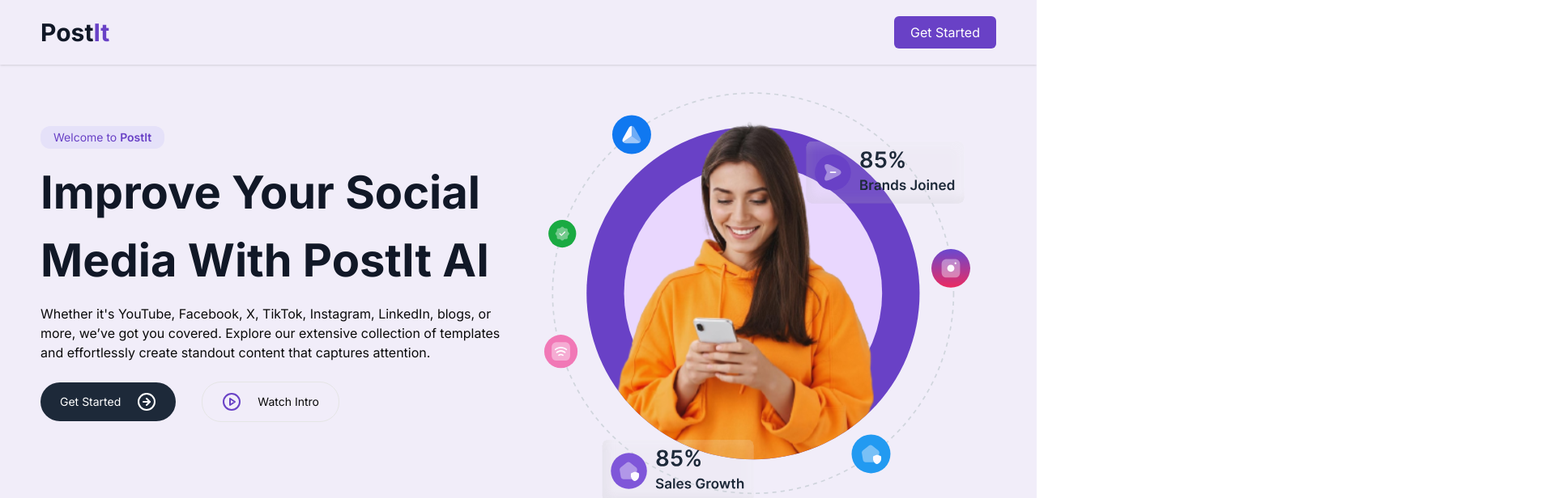
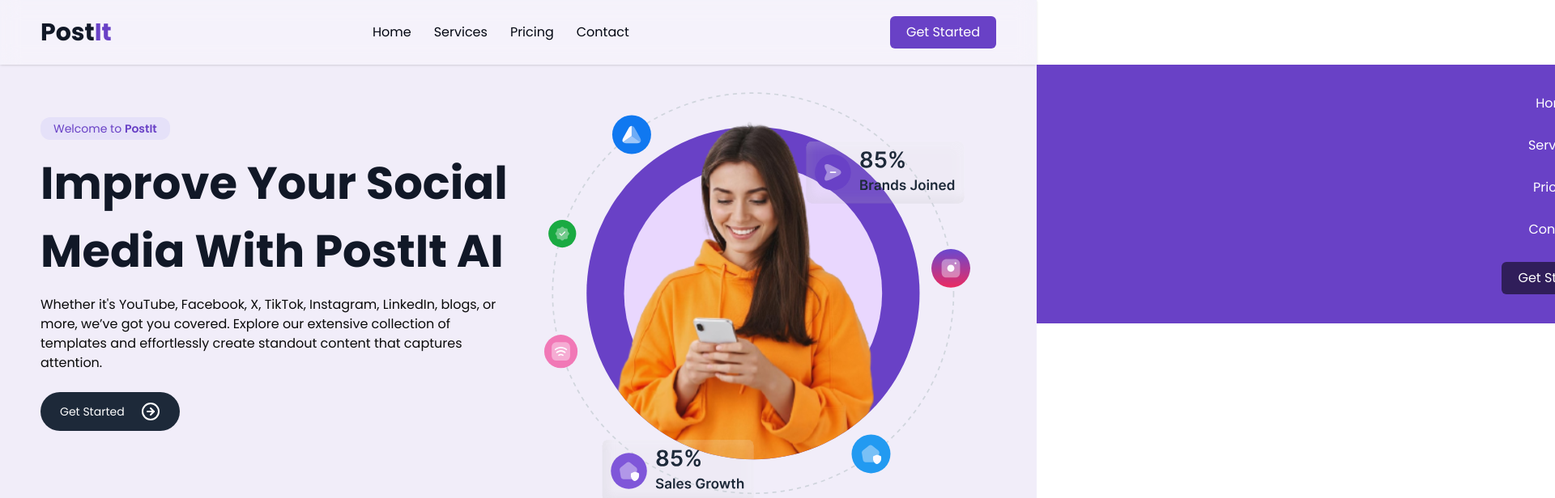
Before and after one commit to JabulaniUsen/post-it, a Next.js app: page / in a window 1280 px wide. Shown: the top 616 px of the page at 81% size, 1920 px wide, since content can reach past the window. Built offline with nearby package versions, Linux system fonts and the light colour scheme.

Commit message:
FIXING DESIGN ISSUE

```diff
--- a/app/dashboard/_components/SideNav.tsx
+++ b/app/dashboard/_components/SideNav.tsx
@@ -3,6 +3,7 @@
 import { usePathname, useRouter } from 'next/navigation';
 import React from 'react';
 import UsageTrack from './UsageTrack';
+import Logo from '@/components/landingPage/Logo';
 
 function SideNav({ isOpen, toggleSidebar }: { isOpen: boolean, toggleSidebar: () => void }) {
     const router = useRouter();
@@ -21,7 +22,7 @@
             ${isOpen ? 'translate-x-0' : '-translate-x-full'} md:translate-x-0 md:static z-50`}
         >
             <div className="flex justify-center">
-                <Image src={'/logo.svg'} alt="postit-logo" width={120} height={100} />
+                <Logo/>
             </div>
             <hr className="my-6 border" />
             <div className="mt-3">
--- a/app/dashboard/layout.tsx
+++ b/app/dashboard/layout.tsx
@@ -18,7 +18,7 @@
   return (
     <TotalUsageContext.Provider value={{ totalUsage, setTotalUsage }}>
       <UserSubscriptionContext.Provider value={{ userSubscription, setUserSubscription }}>
-        <div className='bg-slate-100 h-screen'>
+        <div className='bg-slate-100 h-screen poppins'>
           <div className='md:w-64 fixed'>
             {/* Sidebar for mobile and desktop */}
             <SideNav isOpen={isSidebarOpen} toggleSidebar={toggleSidebar} />
--- a/app/globals.css
+++ b/app/globals.css
@@ -1,9 +1,19 @@
+@import url('https://fonts.googleapis.com/css2?family=Poppins:ital,wght@0,100;0,200;0,300;0,400;0,500;0,600;0,700;0,800;0,900;1,100;1,200;1,300;1,400;1,500;1,600;1,700;1,800;1,900&family=Roboto:ital,wght@0,100;0,300;0,400;0,500;0,700;0,900;1,100;1,300;1,400;1,500;1,700;1,900&display=swap');
+
 @tailwind base;
 @tailwind components;
 @tailwind utilities;
 
 html {
   scroll-behavior: smooth;
+}
+
+.roboto {
+  font-family: "Roboto", sans-serif;
+}
+
+.poppins {
+  font-family: "Poppins", sans-serif;
 }
 
 @layer base {
--- a/app/page.tsx
+++ b/app/page.tsx
@@ -8,7 +8,7 @@
 export default function Home() {
 
   return (
-    <div className="bg-[#f1edf9]">
+    <div className="bg-[#f1edf9] poppins">
       <Navbar />
       <Hero />
       <Why />
--- /dev/null
+++ b/components/landingPage/Logo.tsx
@@ -0,0 +1,11 @@
+import React from 'react'
+
+function Logo() {
+  return (
+    <div className="logo">
+        <h2 className='text-3xl font-bold text-gray-900'>Post<span className='text-[#6941c6]'>It</span></h2>
+    </div>
+  )
+}
+
+export default Logo
--- /dev/null
+++ b/components/landingPage/MobileNav.tsx
@@ -0,0 +1,36 @@
+"use client";
+
+import Link from 'next/link';
+import { useRouter } from 'next/navigation';
+import React from 'react';
+
+interface MobileNavbarProps {
+  isOpen: boolean;
+  toggleMenu: () => void;
+}
+
+const MobileNavbar: React.FC<MobileNavbarProps> = ({ isOpen, toggleMenu }) => {
+    const router = useRouter();
+    const handleNavigate = () => {
+    router.push('/dashboard');
+  };
+    return (
+    <div className={`fixed inset-0 py-[10rem] mt-20 z-50 bg-[#6941c6] transition-transform duration-300 ease-in-out transform ${isOpen ? 'translate-x-0' : 'translate-x-full'}`}>
+      <div className="flex flex-col items-center justify-center h-full">
+        {/* <button className="absolute top-5 right-5" onClick={toggleMenu}>
+          ✖
+        </button> */}
+        <ul className="flex flex-col items-center gap-7 text-white">
+          <Link href='/'><li className='hover:scale-105 transition-all hover:text-[#6941c6]' onClick={toggleMenu}>Home</li></Link>
+          <Link href='#services'><li className='hover:scale-105 transition-all hover:text-[#6941c6]' onClick={toggleMenu}>Services</li></Link>
+          <Link href='#pricing'><li className='hover:scale-105 transition-all hover:text-[#6941c6]' onClick={toggleMenu}>Pricing</li></Link>
+          <Link href='#contact'><li className='hover:scale-105 transition-all hover:text-[#6941c6]' onClick={toggleMenu}>Contact</li></Link>
+          {/* <Link href="#"><li className='hover:scale-105 transition-all hover:text-[#6941c6]'>Blog</li></Link> */}
+          <button onClick={handleNavigate} className='bg-[#301e5a] rounded-md px-5 py-2 text-white transition-all hover:bg-purple-900'>Get Started</button>
+        </ul>
+      </div>
+    </div>
+  );
+};
+
+export default MobileNavbar;
--- a/components/landingPage/Navbar.tsx
+++ b/components/landingPage/Navbar.tsx
@@ -1,27 +1,52 @@
-import React from 'react'
+"use client";
+
+import Link from 'next/link';
+import { useRouter } from 'next/navigation';
+import React, { useState } from 'react';
+import MobileNavbar from './MobileNav'; // Adjust the path if necessary
+import { MenuSquare, XSquare } from 'lucide-react';
+import Logo from './Logo';
 
 function Navbar() {
+  const router = useRouter();
+  const [isOpen, setIsOpen] = useState(false);
+
+  const handleNavigate = () => {
+    router.push('/dashboard');
+  };
+
+  const toggleMenu = () => {
+    setIsOpen(!isOpen);
+  };
+
   return (
-    <div className='lg:px-[50px] px-5 flex items-center shadow justify-between w-full h-20'>
-      <div className="logo">
-        <h2 className='text-3xl font-bold text-gray-900'>Post<span className='text-[#6941c6]'>It</span></h2>
+    <div className='sticky top-0 z-50 backdrop-blur-md bg-white/30 lg:px-[50px] px-5 flex items-center shadow justify-between w-full h-20'>
+      <Logo/>
+
+      <div className="lg:hidden flex items-center">
+        <button onClick={toggleMenu} className='text-gray-900 focus:outline-none'>
+          {isOpen ? <XSquare className='w-7 h-7 text-[#6941c6]'/> : <MenuSquare className='w-7 h-7 text-[#6941c6]'/>}
+        </button>
       </div>
 
-      {/* <div className='lg:block hidden'>
+      <div className="hidden lg:flex">
         <ul className="flex items-center gap-7 text-gray-950 justify-between cursor-pointer">
-            <li className='hover:scale-105 transition-all hover:text-[#6941c6]'>Home</li>
-            <li className='hover:scale-105 transition-all hover:text-[#6941c6]'>Services</li>
-            <li className='hover:scale-105 transition-all hover:text-[#6941c6]'>Pricing</li>
-            <li className='hover:scale-105 transition-all hover:text-[#6941c6]'>Contact</li>
-            <li className='hover:scale-105 transition-all hover:text-[#6941c6]'>Blog</li>
+          <Link href='/'><li className='hover:scale-105 transition-all hover:text-[#6941c6]'>Home</li></Link>
+          <Link href='#services'><li className='hover:scale-105 transition-all hover:text-[#6941c6]'>Services</li></Link>
+          <Link href='#pricing'><li className='hover:scale-105 transition-all hover:text-[#6941c6]'>Pricing</li></Link>
+          <Link href='#contact'><li className='hover:scale-105 transition-all hover:text-[#6941c6]'>Contact</li></Link>
+          {/* <Link href="#"><li className='hover:scale-105 transition-all hover:text-[#6941c6]'>Blog</li></Link> */}
         </ul>
-      </div> */}
+      </div>
 
-      <div className="">
-        <button className='bg-[#6941c6] rounded-md px-5 py-2 text-white transition-all hover:bg-purple-900'>Get Started</button>
+      <div className="lg:block hidden">
+        <button onClick={handleNavigate} className='bg-[#6941c6] rounded-md px-5 py-2 text-white transition-all hover:bg-purple-900'>Get Started</button>
       </div>
+
+      {/* Mobile Navbar */}
+      <MobileNavbar isOpen={isOpen} toggleMenu={toggleMenu} />
     </div>
-  )
+  );
 }
 
-export default Navbar
+export default Navbar;
--- a/components/landingPage/Pricing.tsx
+++ b/components/landingPage/Pricing.tsx
@@ -1,9 +1,9 @@
 'use client';
 
-import { useRouter } from 'next/navigation'; // Updated import
+import { useRouter } from 'next/navigation';
 
 const Pricing = () => {
-  const router = useRouter(); // Use the updated Next.js router
+  const router = useRouter();
 
   // Plan Options
   const plans = [
--- a/components/landingPage/hero.tsx
+++ b/components/landingPage/hero.tsx
@@ -4,8 +4,16 @@
 import React from 'react'
 import heroImg from '../../public/heroImg.svg'
 import Image from 'next/image'
+import { useRouter } from 'next/navigation'
 
 function hero() {
+  const router = useRouter();
+
+  const handleNavigate = () => {
+    router.push('/dashboard');
+  };
+
+
   return (
     <div>
       <div className="lg:px-[50px] px-5 lg:mt-0 mt-20 grid grid-cols-1 place-items-center lg:grid-cols-2">
@@ -25,14 +33,14 @@
 
             </p>
             <div className="buttons flex items-center gap-8 mt-3 mb-6">
-                <button className='bg-[#1d2939] text-sm transition-all hover:scale-105 text-white px-6 py-3 rounded-3xl flex items-center gap-5'>
+                <button onClick={handleNavigate} className='bg-[#1d2939] text-sm transition-all hover:scale-105 text-white px-6 py-3 rounded-3xl flex items-center gap-5'>
                     Get Started
                     <ArrowRightCircle className='text-sm lg:block hidden' />
                 </button>
-                <button className='px-6 py-3 text-sm hover:scale-105 border transition-all rounded-3xl flex items-center gap-5'>
+                {/* <button className='px-6 py-3 text-sm hover:scale-105 border transition-all rounded-3xl flex items-center gap-5'>
                     <PlayCircleIcon className='text-sm text-[#6941C6] lg:block hidden ' />
                     Watch Intro
-                </button>
+                </button> */}
             </div>
         </div>
 
```
